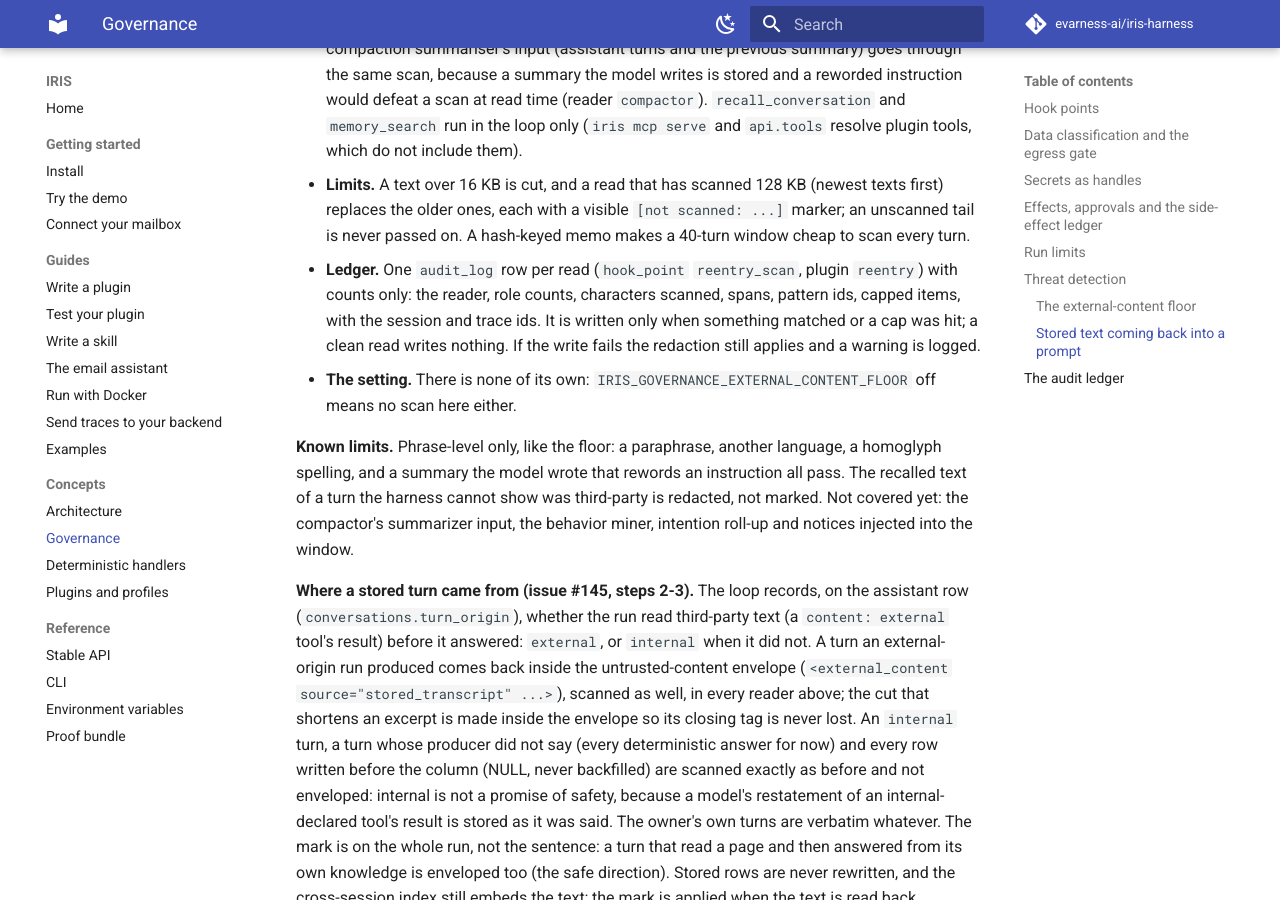
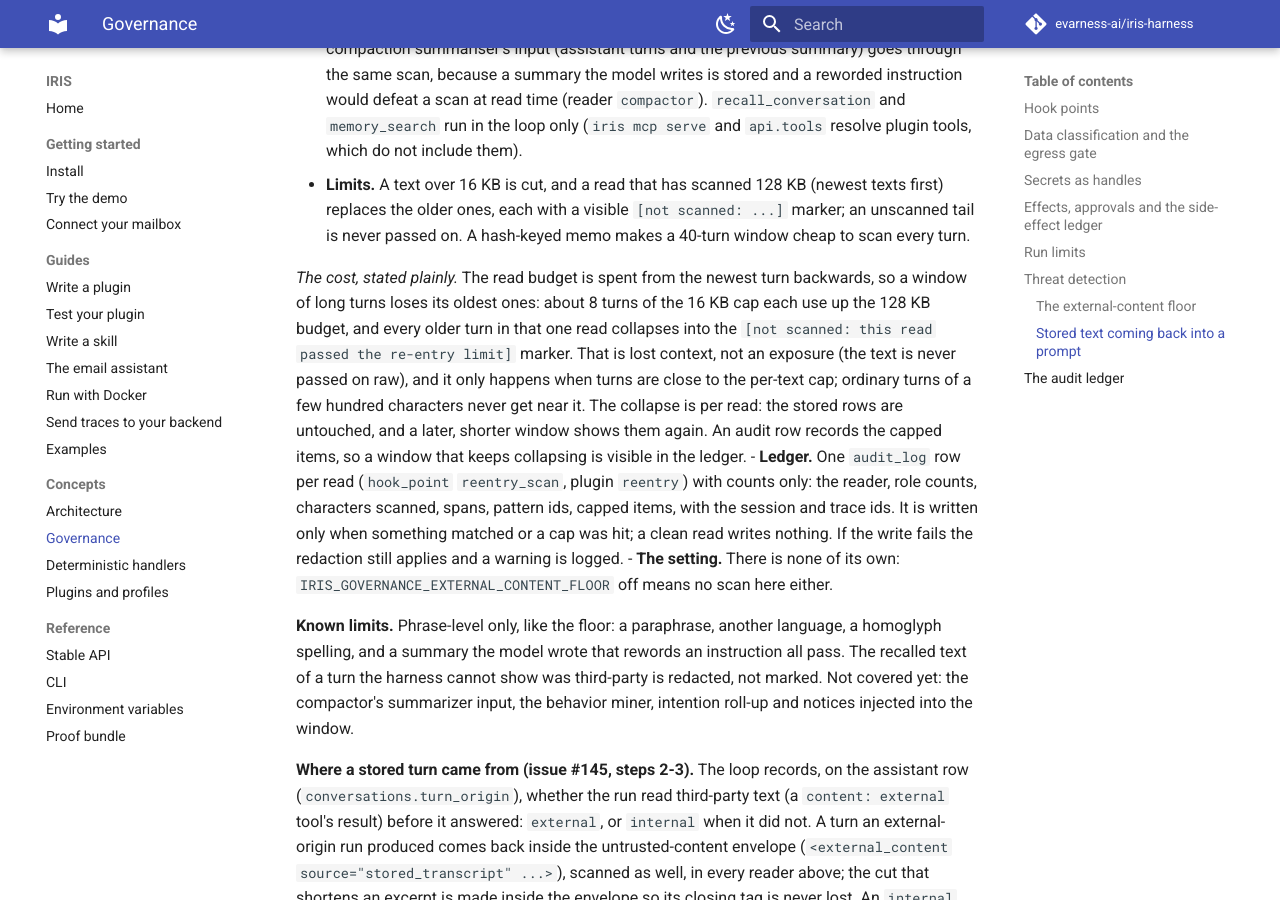
Before and after one commit to evarness-ai/iris-harness, an MkDocs documentation site: the page built from docs/concepts/governance.md, in a window 1280 px wide and 900 px high, scrolled down 7641 px. Built offline with MkDocs 1.6.1 and Material for MkDocs 9.7.7, drawn with Linux system fonts in a browser that asks for light colours; comment, search, counter and statistics services are not loaded.

Commit message:
docs(governance): document re-entry context starvation (#207)
The re-entry scan caps one call at `MAX_CALL_CHARS` (128 KiB) and one
item at `MAX_ITEM_CHARS` (16 KiB). Past the call budget an item is
replaced by `SPENT_MARKER`. With full-size turns that means a long
history loses its oldest turns to the marker: context starvation, by
design, but undocumented.

This documents it in docs/concepts/governance.md and adds a test that
pins the numbers: with 12 full-size turns the oldest 4 collapse to
`SPENT_MARKER`, and `MAX_CALL_CHARS // MAX_ITEM_CHARS == 8`. No
behaviour changes; the test pins existing behaviour, so it passes on
main too.

Closes #165.

Signed-off-by: Sathish Somasundaram <28712492+sathishksomasundaram@users.noreply.github.com>

```diff
--- a/docs/concepts/governance.md
+++ b/docs/concepts/governance.md
@@ -267,6 +267,16 @@ retriever adds, and the recent-turns block of the intent router's prompt. `kerne
   first) replaces the older ones, each with a visible `[not scanned: ...]` marker; an
   unscanned tail is never passed on. A hash-keyed memo makes a 40-turn window cheap to
   scan every turn.
+
+  *The cost, stated plainly.* The read budget is spent from the newest turn backwards, so a
+  window of long turns loses its oldest ones: about 8 turns of the 16 KB cap each use up the
+  128 KB budget, and every older turn in that one read collapses into the
+  `[not scanned: this read passed the re-entry limit]` marker. That is lost context, not an
+  exposure (the text is never passed on raw), and it only happens when turns are close to the
+  per-text cap; ordinary turns of a few hundred characters never get near it. The collapse is
+  per read: the stored rows are untouched, and a later, shorter window shows them again. An
+  audit row records the capped items, so a window that keeps collapsing is visible in the
+  ledger.
 - **Ledger.** One `audit_log` row per read (`hook_point` `reentry_scan`, plugin `reentry`)
   with counts only: the reader, role counts, characters scanned, spans, pattern ids, capped
   items, with the session and trace ids. It is written only when something matched or a cap
```
Also changed, not shown: 1 other file.
